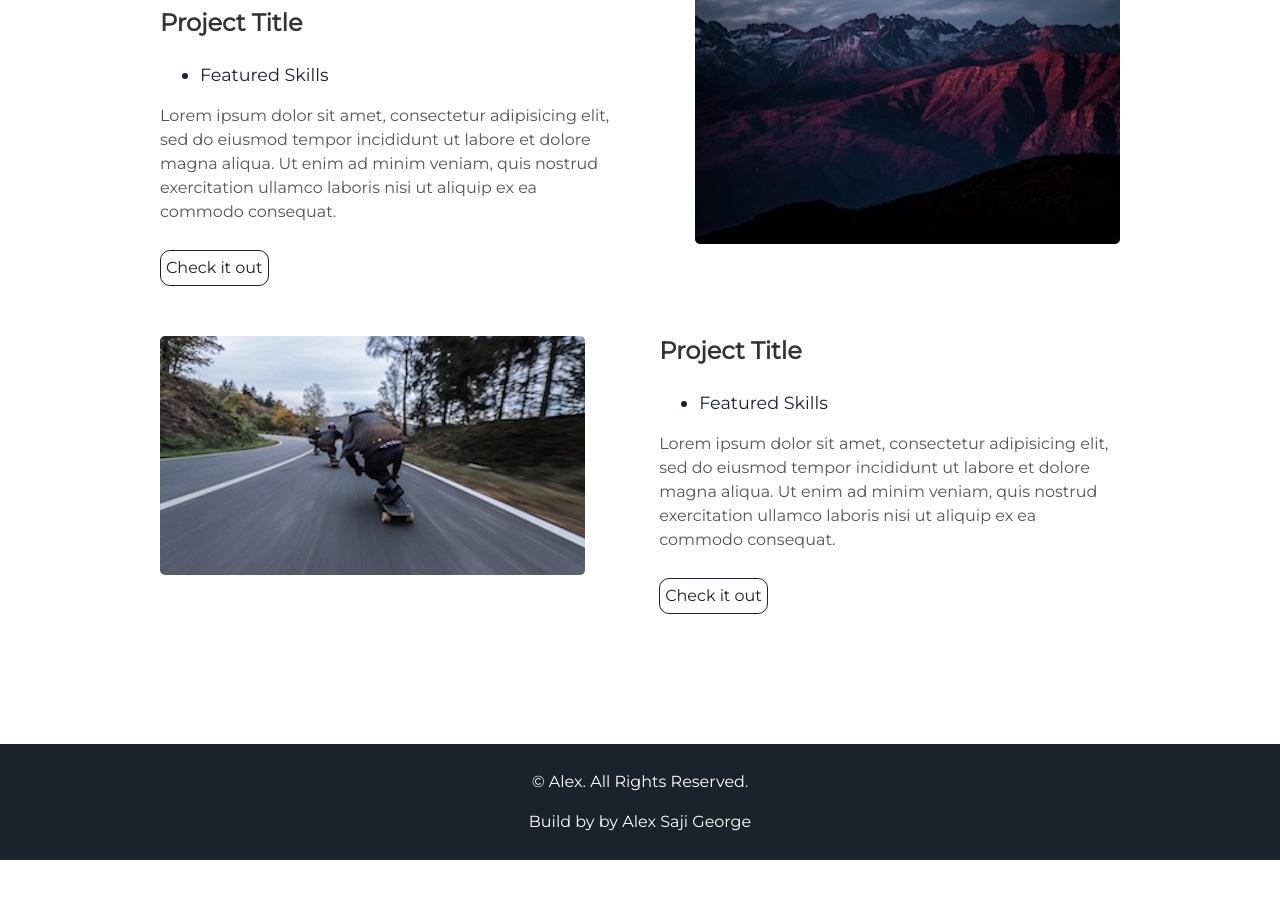
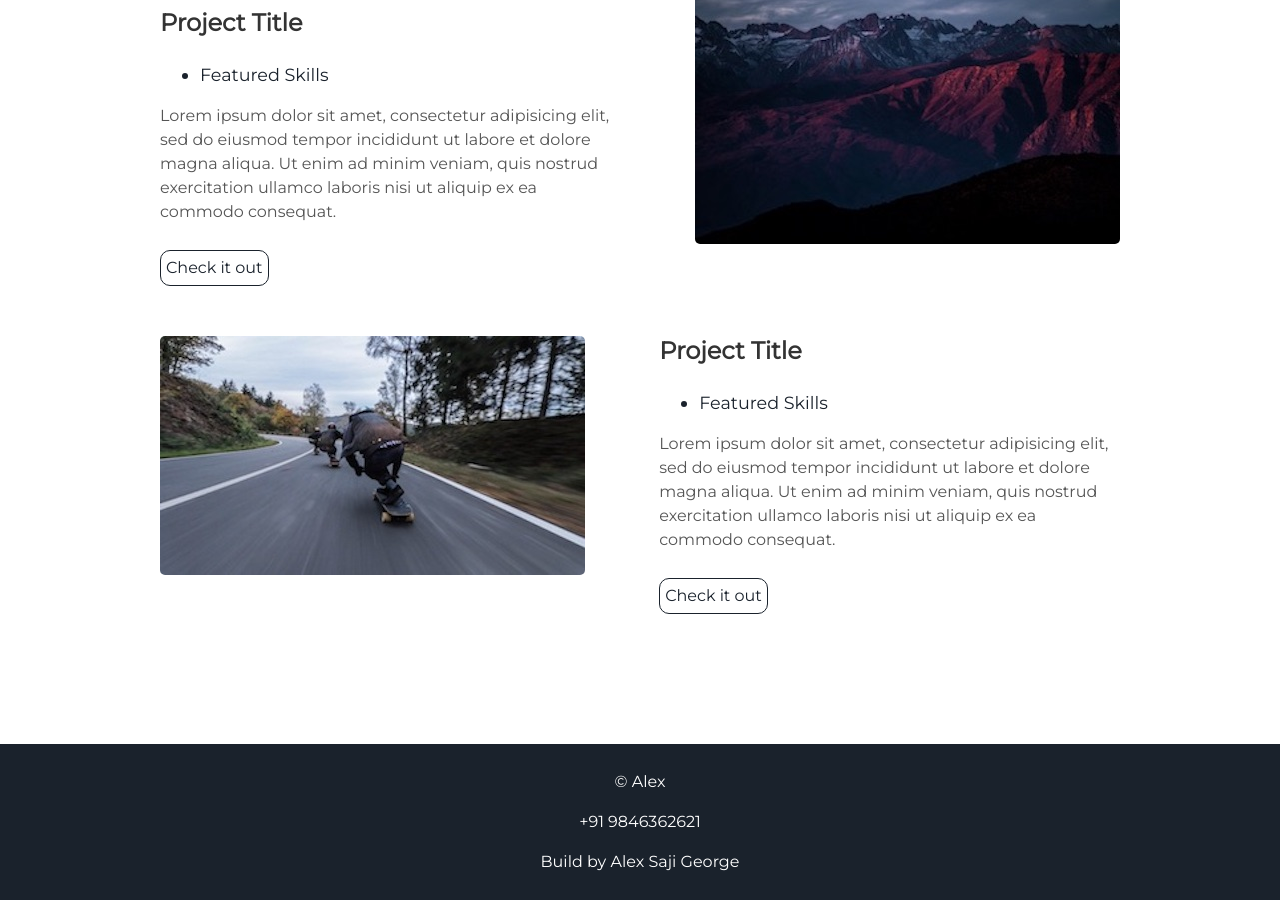
Before and after one commit to alexsaji111/alexsaji111.github.io, a Jekyll site: the page built from index.html, in a window 1280 px wide and 900 px high, scrolled down 1715 px. Built offline with Jekyll 4.4.1, drawn with Linux system fonts in a browser that asks for light colours; before the commit the page ends 2575 px from its top, so only the background shows below that.

Commit message:
Update footer.html

```diff
--- a/_includes/footer.html
+++ b/_includes/footer.html
@@ -1,6 +1,7 @@
 <footer class="footer">
-    <p>&copy; {{site.username}}. All Rights Reserved. </p>
-    <p>Build by <span class="love"></span> by <a href="https://github.com/nrandecker">Alex Saji George</a></p>
+    <p>&copy; {{site.username}}</p>
+    <p>+91 9846362621</p>
+    <p>Build<span class="love"></span> by <a href="https://github.com/nrandecker">Alex Saji George</a></p>
 </footer>
 <script src="//cdn.jsdelivr.net/particles.js/2.0.0/particles.min.js"></script>
 <script src="{{ "/assets/js/sweet-scroll.min.js" | prepend: site.baseurl }}"></script>
```
